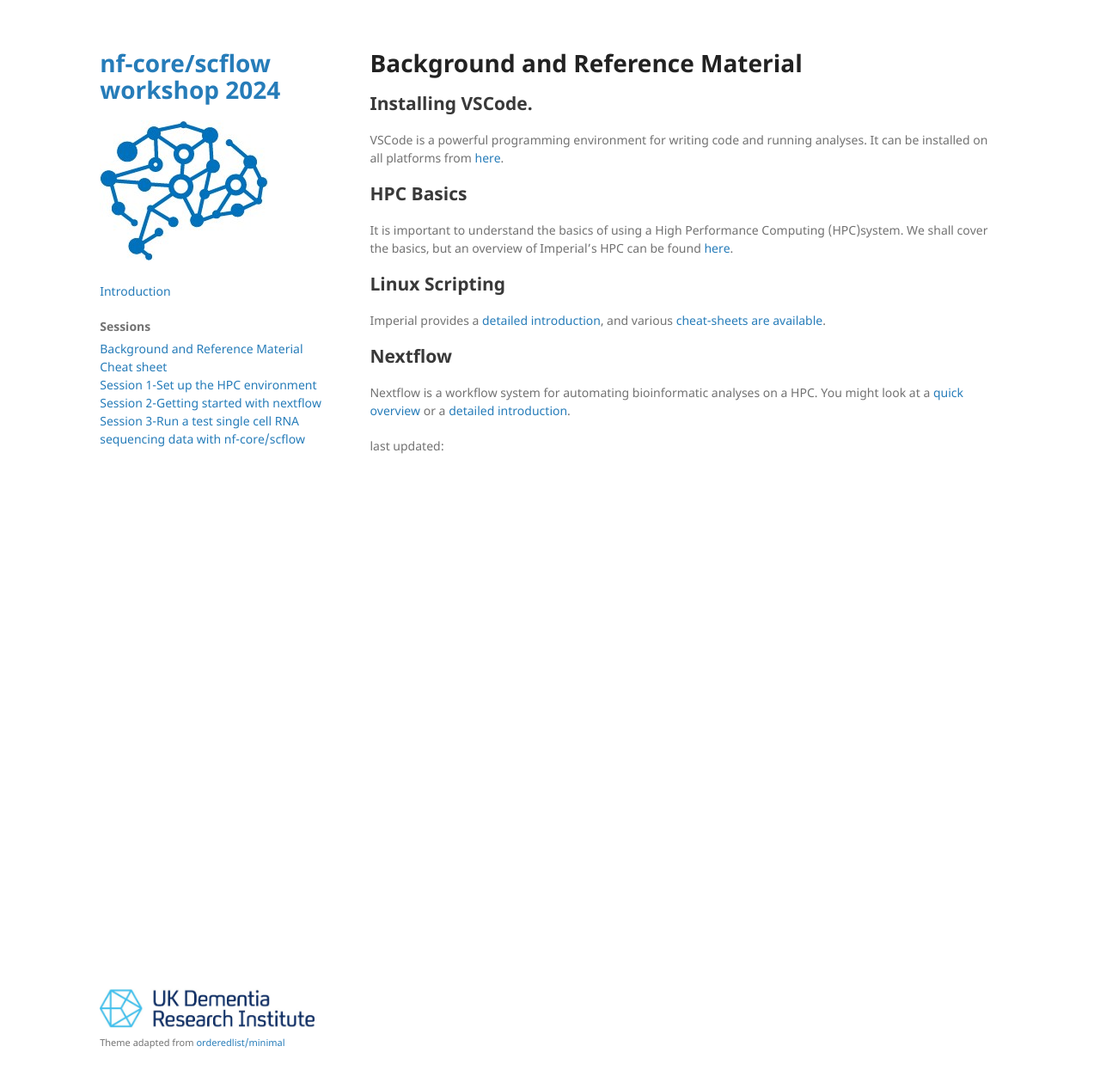
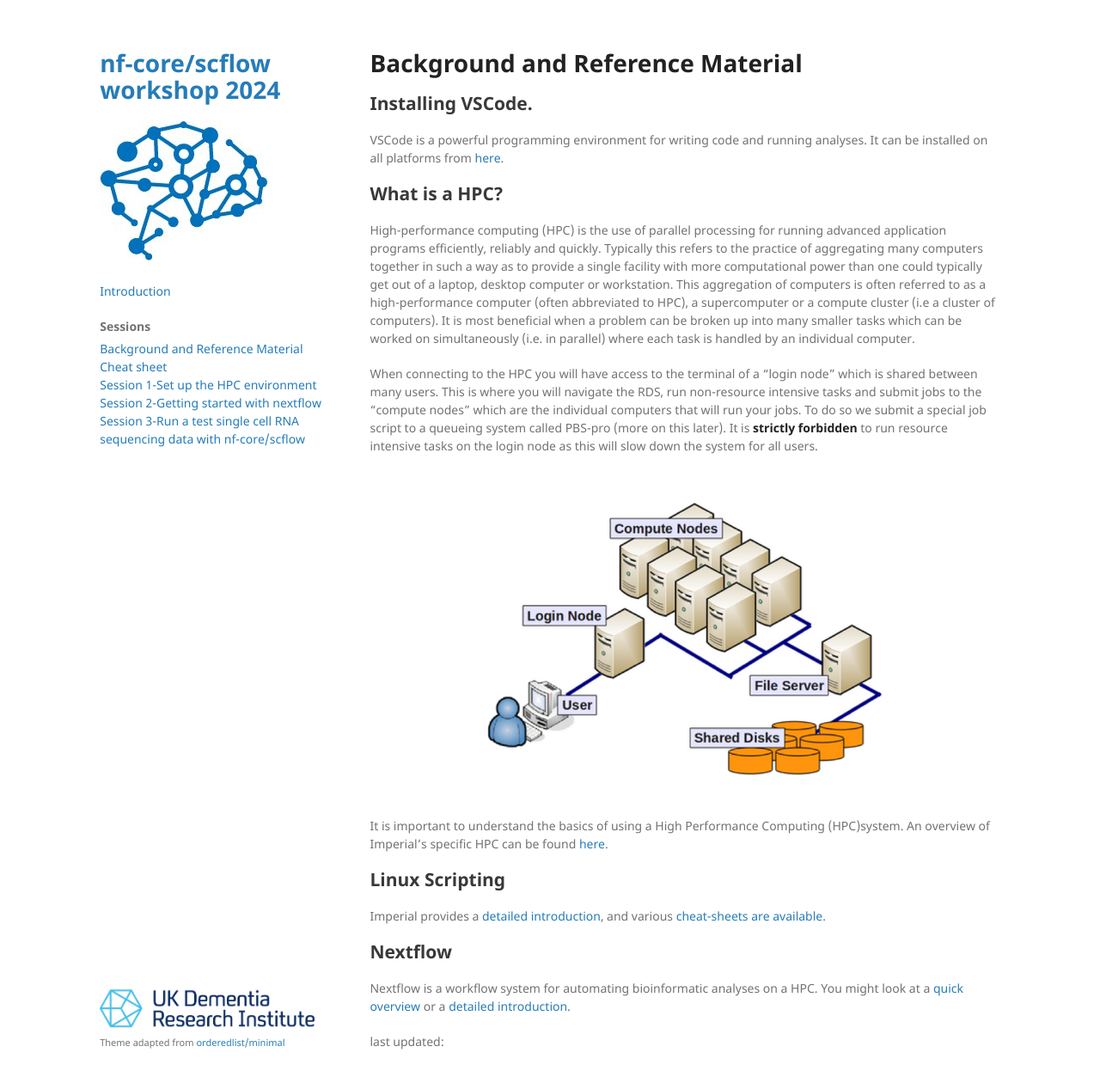
Before and after one commit to nfancy/scflow-workshop2024.github.io, a Jekyll site: the page built from docs/pages/main/background-material.md, in a window 1280 px wide and 1292 px high. Shown: the top 1260 px of the window at 86% size. Built offline with Jekyll 4.4.1, drawn with Linux system fonts in a browser that asks for light colours; the repository's description, which GitHub fills in, is left out.

Commit message:
moved HPC matrial from session1 to background

```diff
--- a/docs/pages/main/background-material.md
+++ b/docs/pages/main/background-material.md
@@ -9,9 +9,16 @@ title: Background and Reference Material
 
 VSCode is a powerful programming environment for writing code and running analyses.  It can be installed on all platforms from <a href="https://code.visualstudio.com/docs/setup/setup-overview">here</a>.
 
-## HPC Basics
+## What is a HPC?
+High-performance computing (HPC) is the use of parallel processing for running advanced application programs efficiently, reliably and quickly. Typically this refers to the practice of aggregating many computers together in such a way as to provide a single facility with more computational power than one could typically get out of a laptop, desktop computer or workstation. This aggregation of computers is often referred to as a high-performance computer (often abbreviated to HPC), a supercomputer or a compute cluster (i.e a cluster of computers). It is most beneficial when a problem can be broken up into many smaller tasks which can be worked on simultaneously (i.e. in parallel) where each task is handled by an individual computer.
 
-It is important to understand the basics of using a High Performance Computing (HPC)system.  We shall cover the basics, but an overview of Imperial's HPC can be found <a href="https://imperialcollegelondon.app.box.com/s/kwjxbd5bc87w296wo0m7fdwo9jct5vvs">here</a>.
+When connecting to the HPC you will have access to the terminal of a "login node" which is shared between many users. This is where you will navigate the RDS, run non-resource intensive tasks and submit jobs to the "compute nodes" which are the individual computers that will run your jobs. To do so we submit a special job script to a queueing system called PBS-pro (more on this later). It is **strictly forbidden** to run resource intensive tasks on the login node as this will slow down the system for all users.
+
+<div style="text-align: center; padding: 20px">
+    <img src="{{"/assets/img/HPC.png" | relative_url}}" width="500px" alt="HPC digram" />
+</div>
+
+It is important to understand the basics of using a High Performance Computing (HPC)system. An overview of Imperial's specific HPC can be found <a href="https://imperialcollegelondon.app.box.com/s/kwjxbd5bc87w296wo0m7fdwo9jct5vvs">here</a>.
 
 ## Linux Scripting
 
```
Also changed, not shown: docs/pages/main/session-1.md (+1 -10 lines).
